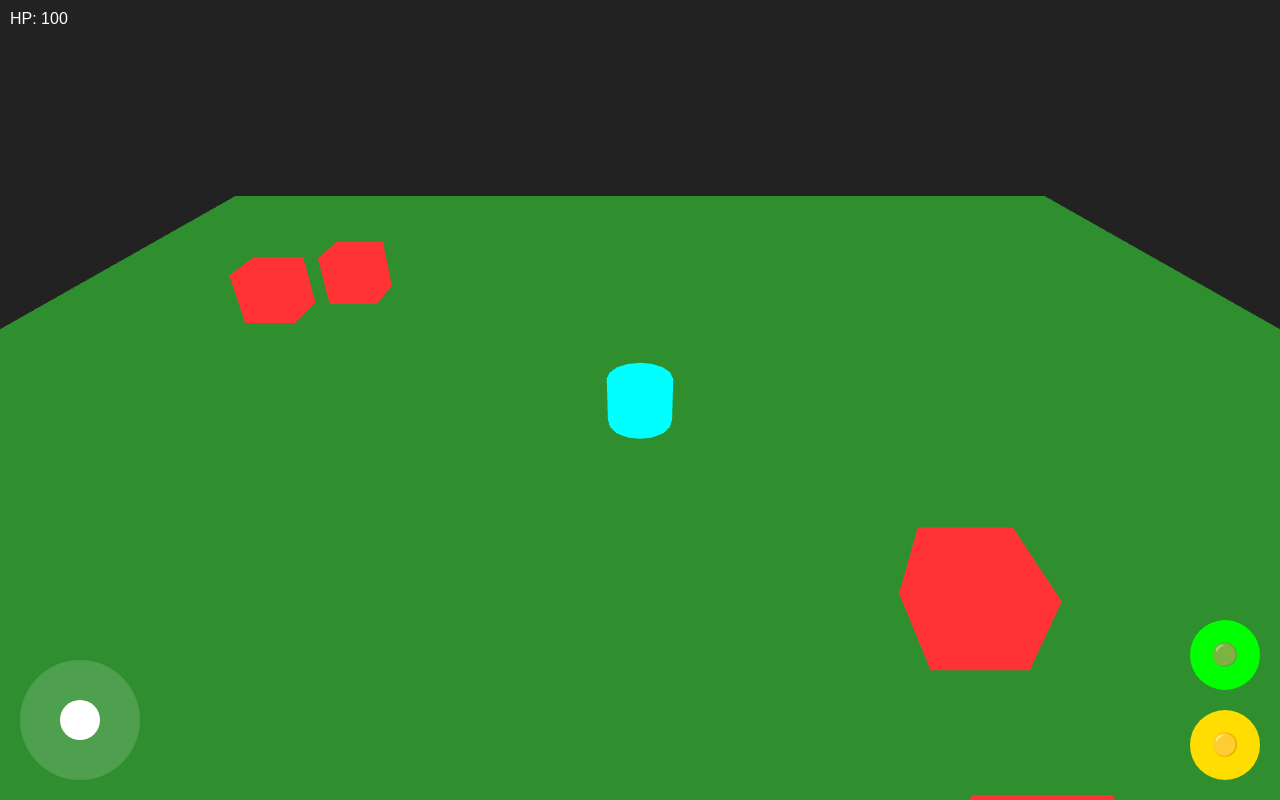
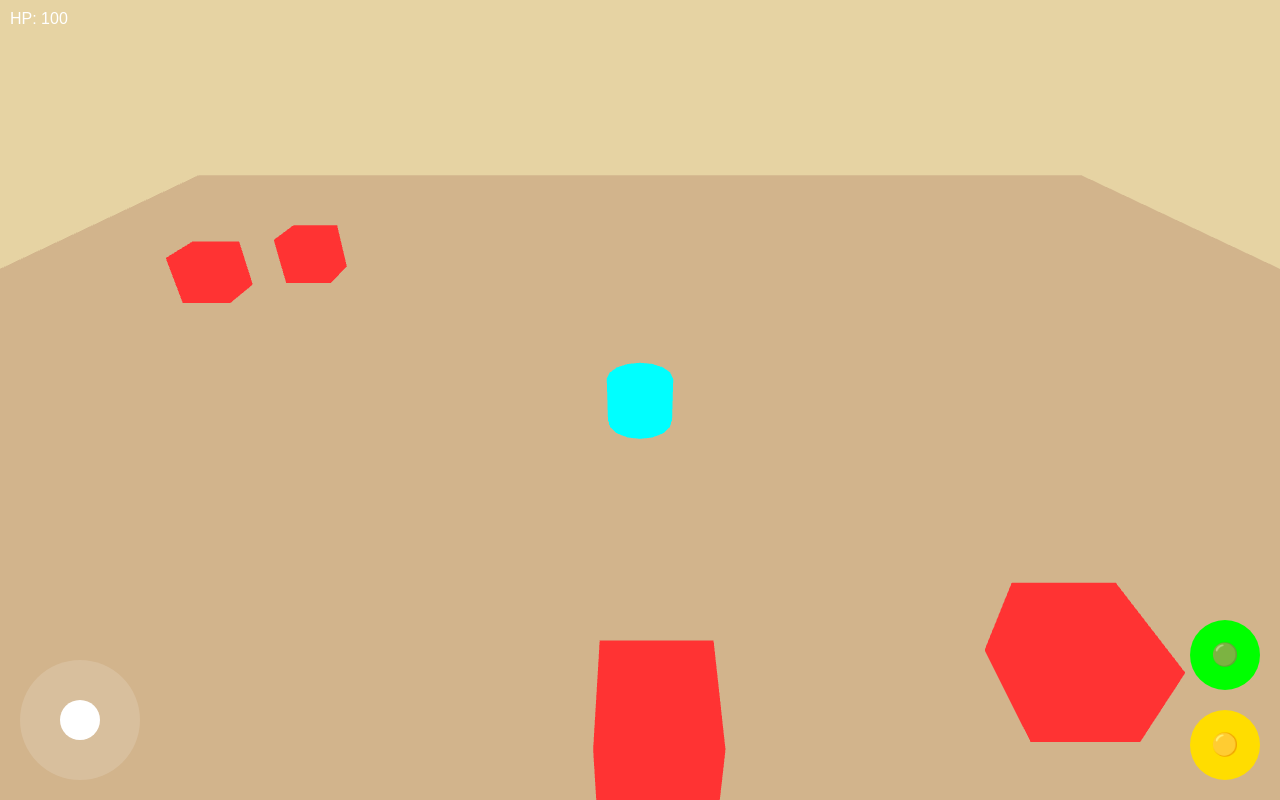
Before and after one commit to omerguncan09/mini-brawl2, a plain HTML site: page index.html in a window 1280 px wide. Drawn offline with nearby package versions, Linux system fonts and the light colour scheme; animation ran at ten frames a second.

Commit message:
Update index.html

```diff
--- a/index.html
+++ b/index.html
@@ -4,12 +4,17 @@
 <meta name="viewport" content="width=device-width,initial-scale=1">
 <title>Mini Brawl</title>
 <style>
-html,body{margin:0;overflow:hidden;background:#000}
+html,body{margin:0;overflow:hidden;background:#c2b280}
 #hp{position:fixed;top:10px;left:10px;color:white;font-family:Arial}
-.joy{position:fixed;left:20px;bottom:20px;width:120px;height:120px;
-border-radius:50%;background:rgba(255,255,255,.15)}
-.knob{width:40px;height:40px;border-radius:50%;background:white;
-position:absolute;left:40px;top:40px}
+.joy{
+ position:fixed;left:20px;bottom:20px;
+ width:120px;height:120px;border-radius:50%;
+ background:rgba(255,255,255,.15)
+}
+.knob{
+ width:40px;height:40px;border-radius:50%;
+ background:white;position:absolute;left:40px;top:40px
+}
 button{
  position:fixed;width:70px;height:70px;border-radius:50%;
  border:none;font-size:22px;color:black
@@ -28,7 +33,7 @@ border:none;font-size:22px;color:black
 <script src="https://cdn.jsdelivr.net/npm/three@0.158.0/build/three.min.js"></script>
 <script>
 const scene=new THREE.Scene();
-scene.background=new THREE.Color(0x222222);
+scene.background=new THREE.Color(0xe6d3a3); // desert sky
 
 const camera=new THREE.PerspectiveCamera(60,innerWidth/innerHeight,.1,100);
 camera.position.set(0,12,18);
@@ -39,13 +44,15 @@ document.body.appendChild(renderer.domElement);
 
 scene.add(new THREE.AmbientLight(0xffffff,1));
 
+// desert floor
 const floor=new THREE.Mesh(
-new THREE.PlaneGeometry(50,50),
-new THREE.MeshBasicMaterial({color:0x2f8f2f})
+ new THREE.PlaneGeometry(60,60),
+ new THREE.MeshBasicMaterial({color:0xd2b48c})
 );
 floor.rotation.x=-Math.PI/2;
 scene.add(floor);
 
+// player
 const player=new THREE.Mesh(
  new THREE.CylinderGeometry(1,1,1.5,16),
  new THREE.MeshBasicMaterial({color:0x00ffff})
@@ -56,6 +63,8 @@ scene.add(player);
 let hp=100;
 let speed=.25;
 let joyX=0,joyY=0;
+let dashVX=0,dashVZ=0;
+let dashing=false;
 
 const enemies=[];
 
@@ -76,45 +85,63 @@ joyX=joyY=0;knob.style.transform="";
 });
 
 // spawn enemies
-for(let i=0;i<4;i++){
+for(let i=0;i<5;i++){
  const e=new THREE.Mesh(
   new THREE.BoxGeometry(2,2,2),
   new THREE.MeshBasicMaterial({color:0xff3333})
  );
-e.position.set((Math.random()-0.5)*30,1,(Math.random()-0.5)*30);
+ e.position.set((Math.random()-0.5)*40,1,(Math.random()-0.5)*40);
  scene.add(e);
  enemies.push(e);
 }
 
-// buttons
+// gadget (heal)
 document.getElementById("gadget").onclick=()=>{
  hp=Math.min(100,hp+25);
  document.getElementById("hp").innerText="HP: "+hp;
 };
 
+// super dash (FIXED)
 document.getElementById("super").onclick=()=>{
-speed=1;
-setTimeout(()=>speed=.25,350);
+ if(dashing) return;
+ dashing=true;
+ const len=Math.hypot(joyX,joyY)||1;
+ dashVX=(joyX/len)*1.5;
+ dashVZ=(joyY/len)*1.5;
+ setTimeout(()=>{
+  dashing=false;
+  dashVX=dashVZ=0;
+ },250);
 };
 
-// loop
+// game loop
 function loop(){
  requestAnimationFrame(loop);
 
+ // movement
+ if(dashing){
+  player.position.x+=dashVX;
+  player.position.z+=dashVZ;
+ }else{
   player.position.x+=joyX*speed;
   player.position.z+=joyY*speed;
+ }
 
-// enemy damage (touch = damage)
+ // enemy AI (chase player)
  enemies.forEach(e=>{
-if(player.position.distanceTo(e.position)<2){
-hp-=0.2;
+  const dir=player.position.clone().sub(e.position);
+  const dist=dir.length();
+  dir.normalize();
+  e.position.add(dir.multiplyScalar(0.03));
+  if(dist<2){
+   hp-=0.3;
    document.getElementById("hp").innerText="HP: "+Math.floor(hp);
   }
  });
 
-// camera follow
-camera.position.x+= (player.position.x-camera.position.x)*0.05;
-camera.position.z+= (player.position.z+18-camera.position.z)*0.05;
+ // camera follow (smooth)
+ camera.position.x+=(player.position.x-camera.position.x)*0.05;
+ camera.position.z+=(player.position.z+18-camera.position.z)*0.05;
  camera.lookAt(player.position);
 
  renderer.render(scene,camera);
```
Lines whose indentation alone changed are shown as unchanged.
